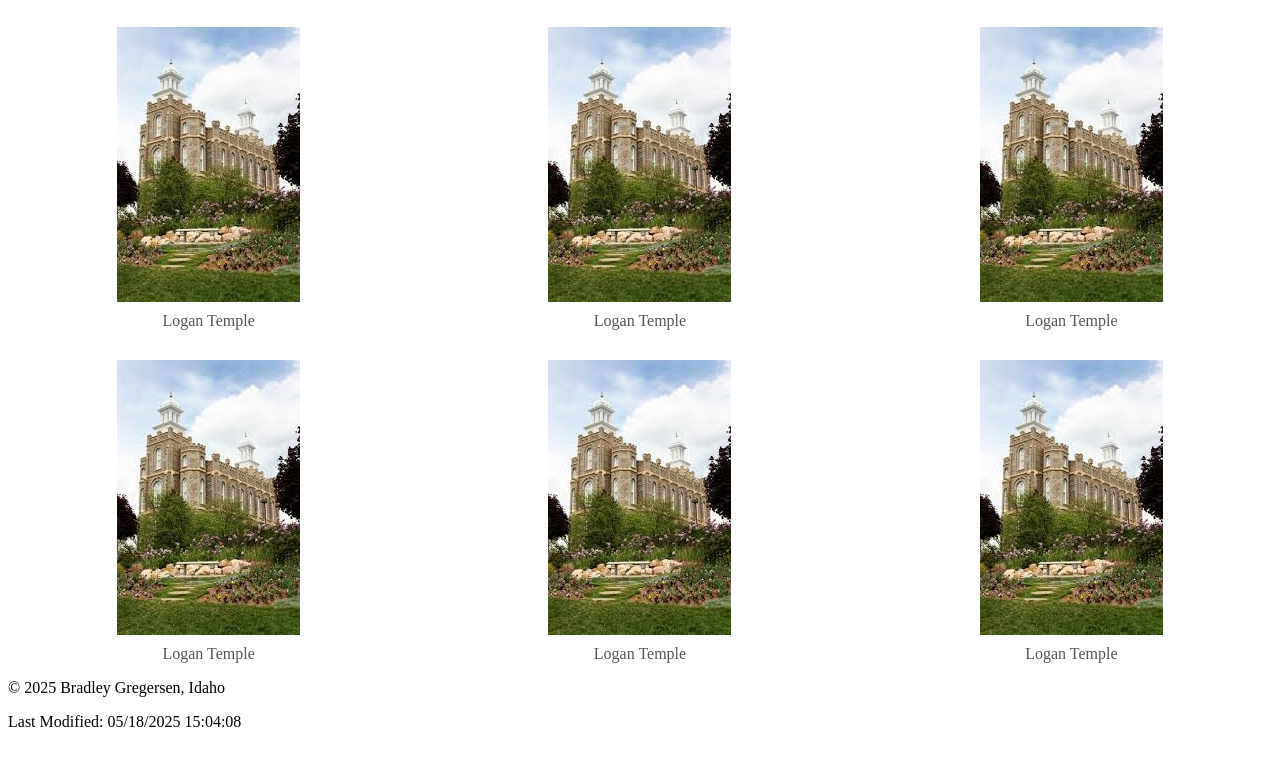
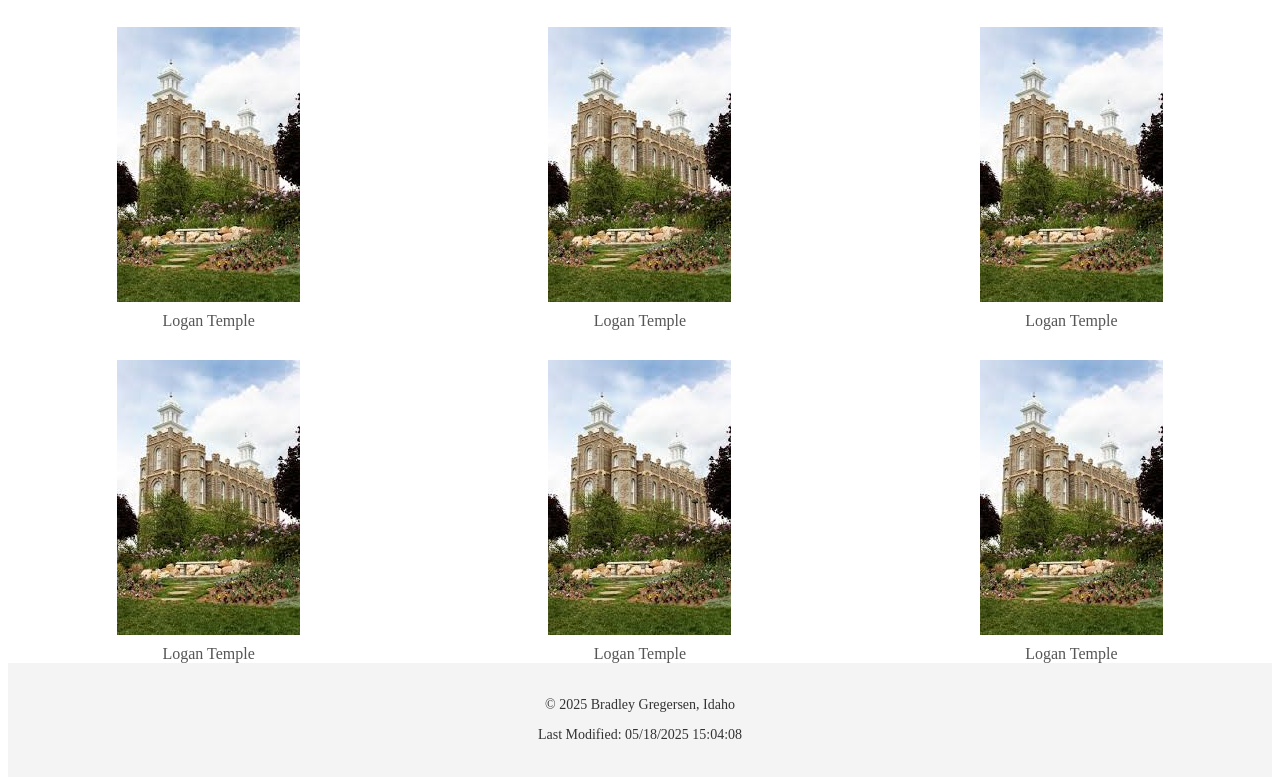
Before and after one commit to BradGregersen/wdd131, a plain HTML site: page temples.html in a window 1280 px wide. Shown: the part 443-1220 px from the top of the page. Before the commit the page ends 1190 px from the top, so only its background shows below. Drawn offline with Linux system fonts and the light colour scheme.

Commit message:
Final version Album page

```diff
--- a/styles/temples-large.css
+++ b/styles/temples-large.css
@@ -81,7 +81,6 @@ figure figcaption {
         text-align: left;
         display: block;
     }
-}
     .nav-menu li {
         margin: 0 10px;
     }
@@ -96,3 +95,4 @@ figure figcaption {
         font-size: 18px;
         font-weight: bold;
     }
+}
--- a/temples.html
+++ b/temples.html
@@ -7,7 +7,7 @@
     <meta name="description" content="A photo album of temples">
     <title>Temple Album</title>
 
-    <link rel="stylesheet" href="styles/temples.css " media="screen and (max-width: 1023px)">
+    <link rel="stylesheet" href="styles/temples.css ">
     <link rel="stylesheet" href="styles/temples-large.css" media="screen and (min-width: 1024px)">
 
     <script src="scripts/temples.js" defer></script>
```
Lines whose indentation alone changed are shown as unchanged.
